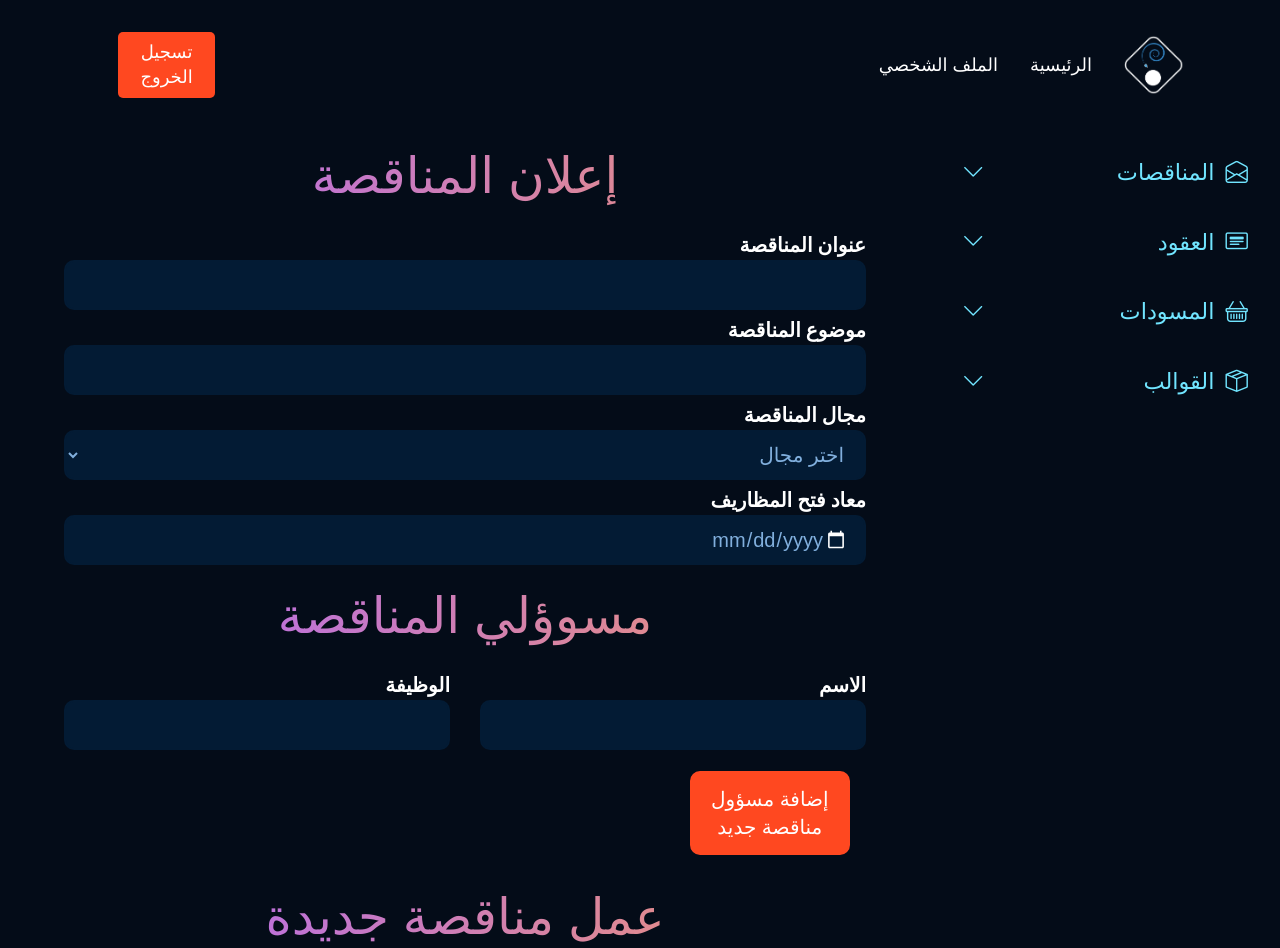
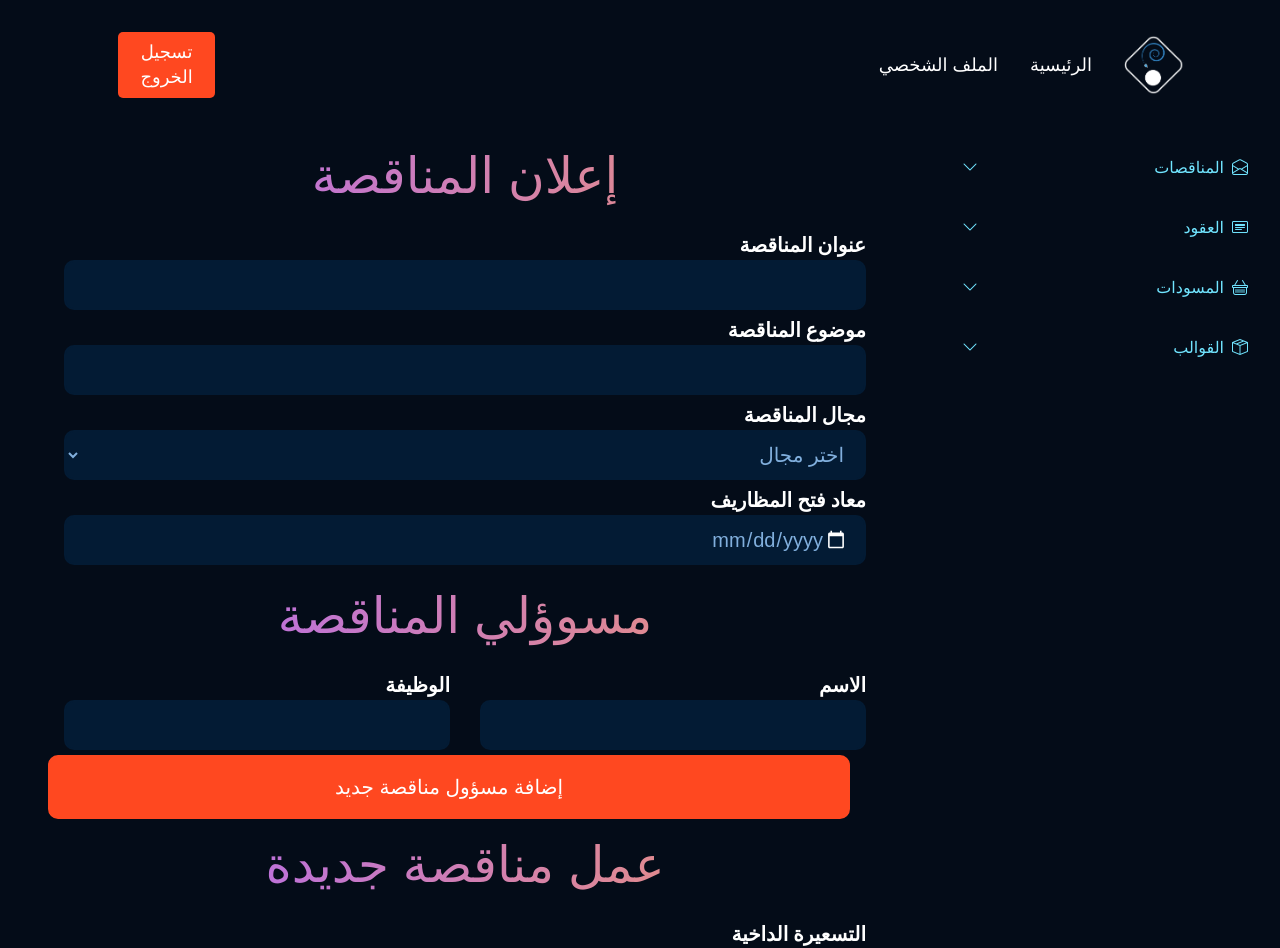
Before and after one commit to SamerAdel11/TEGO, a React (Create React App) app in the folder frontend/: page /createtnder in a window 1280 px wide. Shown: the top 948 px of the page. Built offline with nearby package versions, Linux system fonts and the light colour scheme.

Commit message:
pending descision on progress

```diff
--- a/frontend/src/App.js
+++ b/frontend/src/App.js
@@ -11,6 +11,7 @@ import HostHome from './containers/Buyer_container/Buyer/HostHome.jsx';
 import CreateTender from './containers/Buyer_container/create_tender/CreateTender.jsx';
 import WebSocketExample from './containers/signUpPage/WebSocket.jsx';
 import MyTenders from './containers/Buyer_container/My_tenders/MyTenders.jsx';
+import PendingDecision from './containers/Buyer_container/pending_decision/PendingDecision.jsx';
 
 const App = () => (
 
@@ -62,6 +63,16 @@ const App = () => (
               </div>
             </div>
           </Route>
+
+          <Route path="/pendingdecision" exact>
+            <div className="">
+              <NavbarHost />
+              <div className="host_side">
+                <Sidebar />
+                <PendingDecision />
+              </div>
+            </div>
+          </Route>
         </Switch>
       </AuthProvider>
     </div>
--- a/frontend/src/containers/Buyer_container/My_tenders/MyTenders.jsx
+++ b/frontend/src/containers/Buyer_container/My_tenders/MyTenders.jsx
@@ -56,10 +56,38 @@ const MyTenders = () => {
               <div className="tender-details">
                 <p className="tender-topic">موضوع المناقصة : {tender.ad?.topic}</p>
                 <p className="tender-deadline">
-                موعد التسليم :  {tender.ad?.deadline}
+                  موعد التسليم : {tender.ad?.deadline}
                 </p>
-              <p className="tender-field">المجال :  {tender.ad?.field}</p>
+                <p className="tender-field">المجال : {tender.ad?.field}</p>
                 <p className="tender-status">حالة المناقصة : {tender?.status}</p>
+                <div className="tender-conditions">
+                  <div className="gradient__text mytender">
+                    <h3>شروط العرض العامة</h3>
+                  </div>
+                  {tender.public_conditions && tender.public_conditions.length > 0 ? (
+                    <div>
+                      {tender.public_conditions.map((condition, conditionIndex) => (
+                        <p key={conditionIndex}>{condition.condition}</p>
+                      ))}
+                    </div>
+                  ) : (
+                    <p>No public conditions available</p>
+                  )}
+                </div>
+                <div className="tender-conditions">
+                  <div className="gradient__text mytender">
+                    <h3>شروط العرض الخاصة</h3>
+                  </div>
+                  {tender.private_conditions && tender.private_conditions.length > 0 ? (
+                    <div>
+                      {tender.private_conditions.map((condition, conditionIndex) => (
+                        <p key={conditionIndex}>{condition.condition}</p>
+                      ))}
+                    </div>
+                  ) : (
+                    <p>No private conditions available</p>
+                  )}
+                </div>
               </div>
               <div className="tender-admins">
                 <div className="gradient__text mytender">
@@ -88,8 +116,6 @@ const MyTenders = () => {
                   ))}
                 </ul>
               </div>
-            {/* <p className="tender-initial-price">
-            </p> */}
               <div className="gradient__text mytender">
                 <h3> السعر المبدائي : {tender.initial_price}</h3>
               </div>
--- /dev/null
+++ b/frontend/src/containers/Buyer_container/pending_decision/PendingDecision.jsx
@@ -0,0 +1,18 @@
+import React from 'react';
+import { Link } from 'react-router-dom'; // Import Link from React Router
+import './pendingdecision.css';
+
+function PendingDecision() {
+  return (
+    <div>
+      <div className="gradient__text mytender">
+        <h1 className="first_title">المناقصات المنشورة</h1>
+      </div>
+      <Link to="/candidates" className="button">تجمع المرشحين</Link>
+      <Link to="/responses" className="button">الردود</Link>
+      {/* Add your third Link here */}
+    </div>
+  );
+}
+
+export default PendingDecision;
--- /dev/null
+++ b/frontend/src/containers/Buyer_container/pending_decision/pendingdecision.css
@@ -0,0 +1,24 @@
+.button {
+    width: 100%;
+    min-height: 50px;
+    height: 100%;
+    font-family: var(--font-family);
+    font-weight: 400;
+    font-size: 20px;
+    line-height: 28px;
+    text-align: center; /* Align text to the right */
+    background: #FF4820;
+    border: 2px solid #FF4820;
+    padding: 1rem 2rem; /* Adjust padding to ensure text is centered horizontally */
+    color: #fff;
+    cursor: pointer;
+    outline: none;
+    margin: 0 1rem;
+    border-radius: 10px;
+  }
+
+  .button:hover {
+    background-color: #ac1f00;
+    border: 2px solid #ac1f00;
+
+  }
--- a/frontend/src/containers/sidebar/sidebar.css
+++ b/frontend/src/containers/sidebar/sidebar.css
@@ -86,7 +86,7 @@ body{
 
 .sidebar-title{
   display: flex;
-  font-size: 1.4em;
+  font-size: 1em;
   justify-content: space-between;
 }
 
--- a/frontend/src/containers/sidebar/sidebar.json
+++ b/frontend/src/containers/sidebar/sidebar.json
@@ -9,9 +9,27 @@
                 "path": "/createtnder"
             },
             {
-                "title": "المناقصات المنشوره",
+                "title": "جميع المناقصات",
                 "icon": "bi bi-newspaper",
-                "path": "/mytender"
+                "childrens": [
+                    {
+                        "title": "قبل الموعد المحدد",
+                        "path": "/mytender"
+                    },
+                    {
+                        "title": "في انتظار القرارات",
+                        "path": "/pendingdecision"
+                    },
+                    {
+                        "title": "بانتظار التأكيد",
+                        "path": "/mytender"
+                    },
+                    {
+                        "title": "المناقصات الملغاه",
+                        "path": "/register"
+                    }
+                ]
+
             }
         ]
     },
```
Lines whose indentation alone changed are shown as unchanged.
